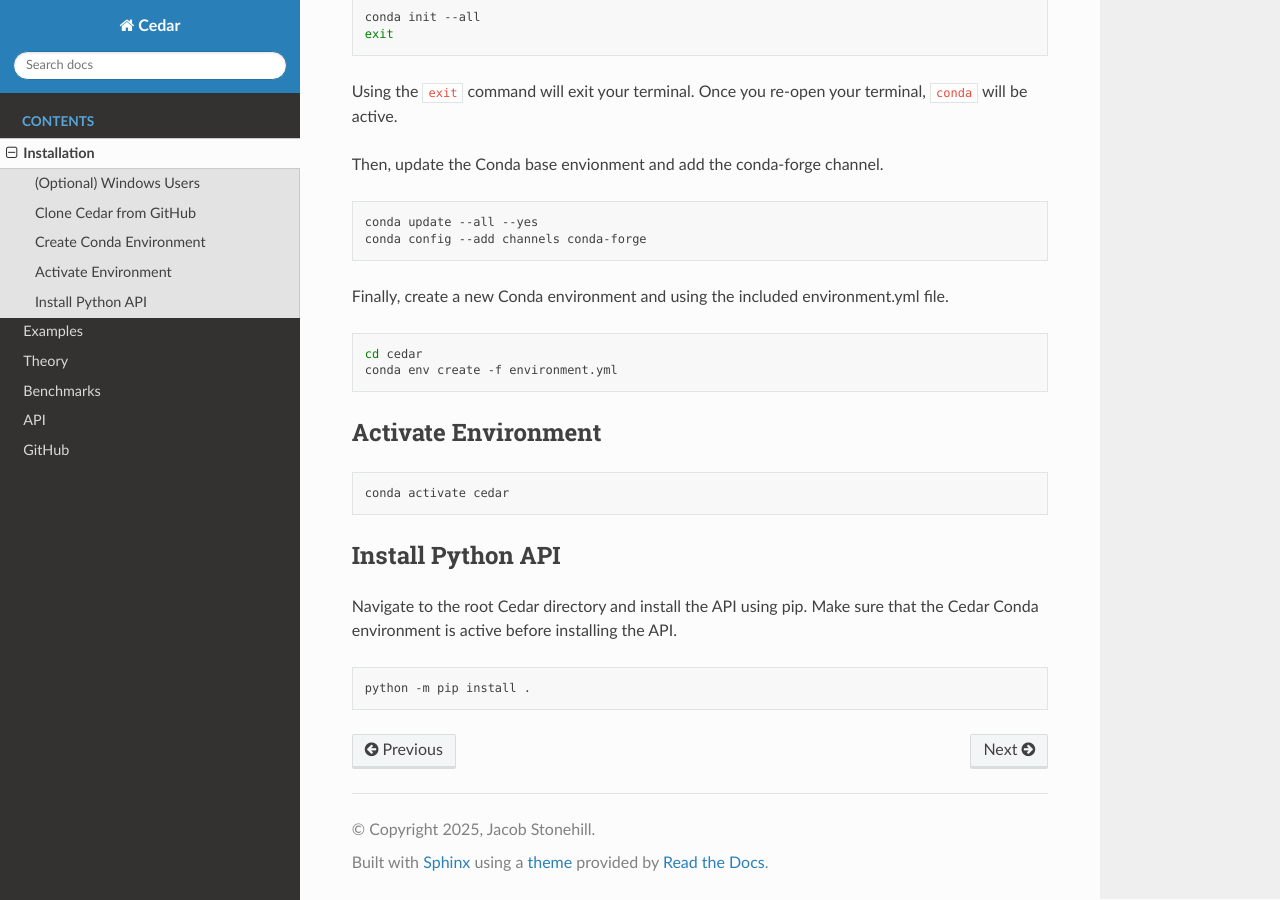
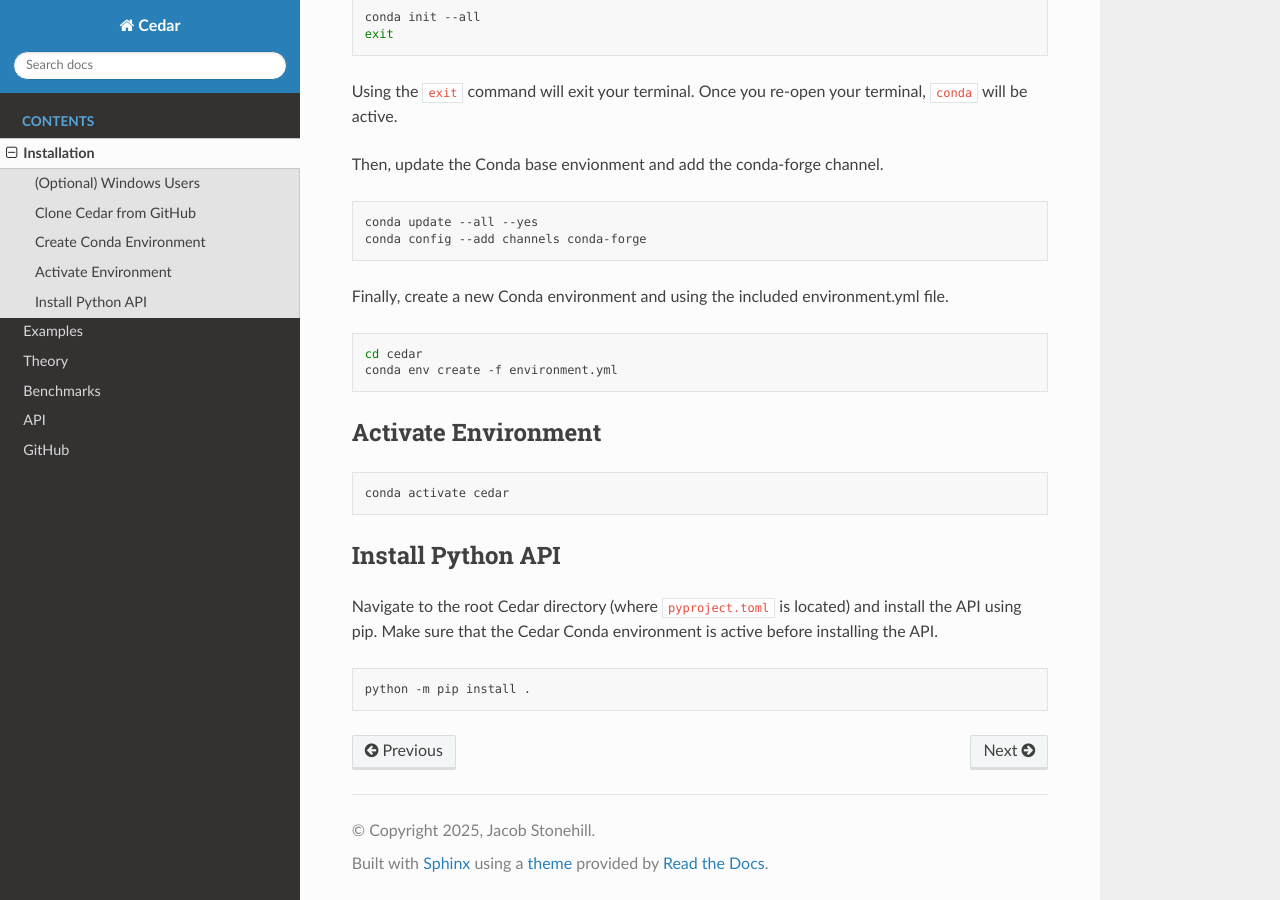
Before and after one commit to jcstonehill/cedar, a Sphinx documentation site: the page built from docs/source/installation.rst, in a window 1280 px wide and 900 px high, scrolled down 1032 px. Built offline with Sphinx 7.4.7 and the Read the Docs theme 3.1.0, drawn with Linux system fonts in a browser that asks for light colours.

Commit message:
Small tweaks to installation instructions.

```diff
--- a/docs/source/installation.rst
+++ b/docs/source/installation.rst
@@ -72,8 +72,9 @@ Activate Environment
 
 Install Python API
 ------------------
-Navigate to the root Cedar directory and install the API using pip. Make sure
-that the Cedar Conda environment is active before installing the API.
+Navigate to the root Cedar directory (where ``pyproject.toml`` is located) and
+install the API using pip. Make sure that the Cedar Conda environment is active
+before installing the API.
 
 .. code-block:: bash
 
```
